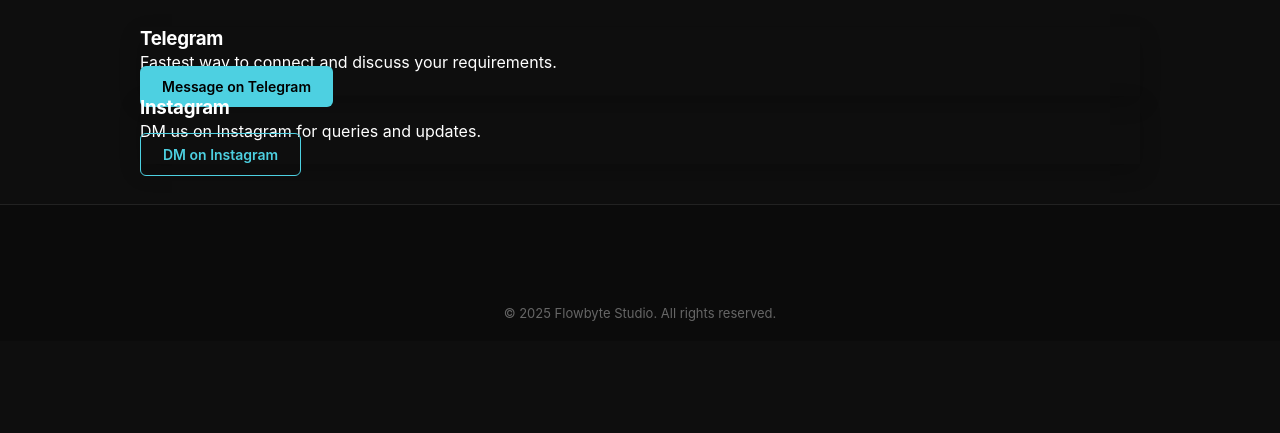
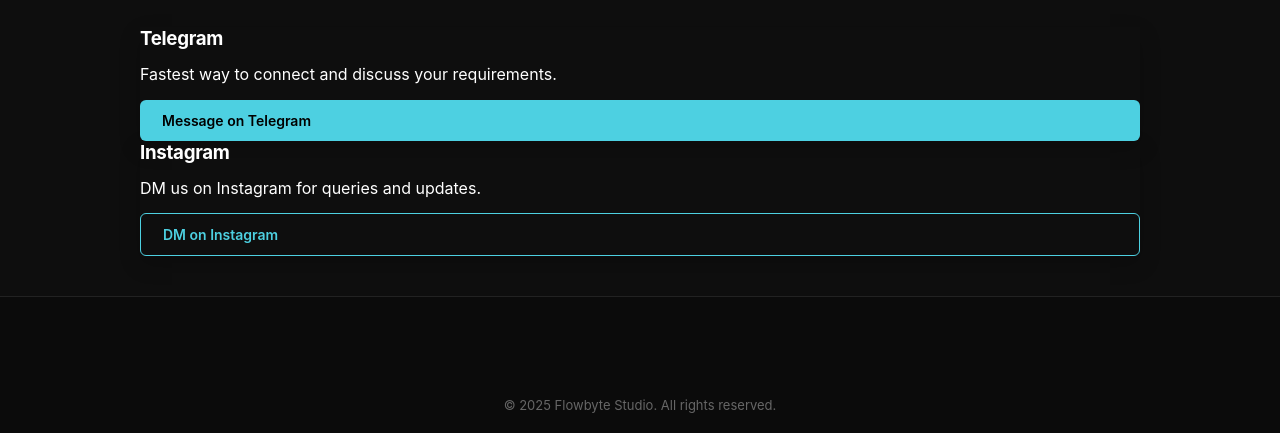
Before and after one commit to rajendra9315/flowbyte-studio, a plain HTML site: page pages/contact.html in a window 1280 px wide. Shown: the part 368-801 px from the top of the page. Drawn offline with Linux system fonts and the light colour scheme.

Commit message:
Fix contact page button and text layout

```diff
--- a/assets/css/main.css
+++ b/assets/css/main.css
@@ -778,3 +778,17 @@ body {
   display: none;
   z-index: 1000;
 }
+/* Contact page fix */
+.contact-card {
+  display: flex;
+  flex-direction: column;
+  gap: 12px;
+}
+
+.contact-card p {
+  order: 1;
+}
+
+.contact-card a {
+  order: 2;
+}
```
